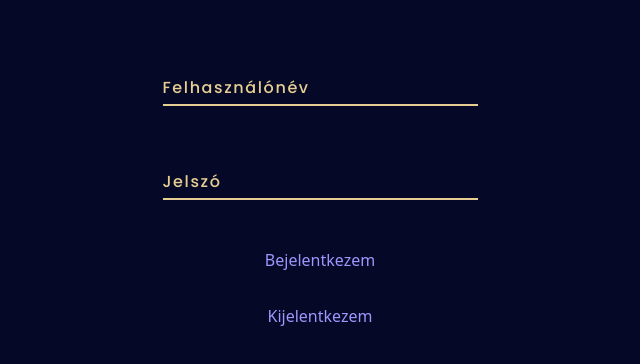
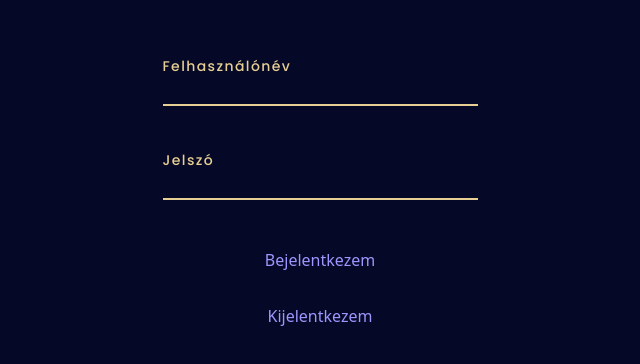
Before and after one commit to Abdys1/koe-forum-engine, a Next.js app in the folder frontend/: page /auth/login in a window 1280 px wide. Shown: the part 206-570 px from the top of the page, without its empty margins (320-960 px from the left). Built offline with nearby package versions, Linux system fonts and the light colour scheme; no server answers; a web font is replaced by a local one.

Commit message:
InputField label összecsúszás fix

```diff
--- a/frontend/src/components/inputs/InputField.tsx
+++ b/frontend/src/components/inputs/InputField.tsx
@@ -18,7 +18,7 @@ export default forwardRef<HTMLInputElement, InputFieldProps>(
     function InputField({ label, name, type, errors, onChange, onBlur }, ref) {
         const inputId = useId();
 
-        const [hasValue, setHasValue] = useState(false);
+        const [hasValue, setHasValue] = useState(!!ref);
 
         const errorMsg = errors?.[name]?.message as string | undefined;
 
```
